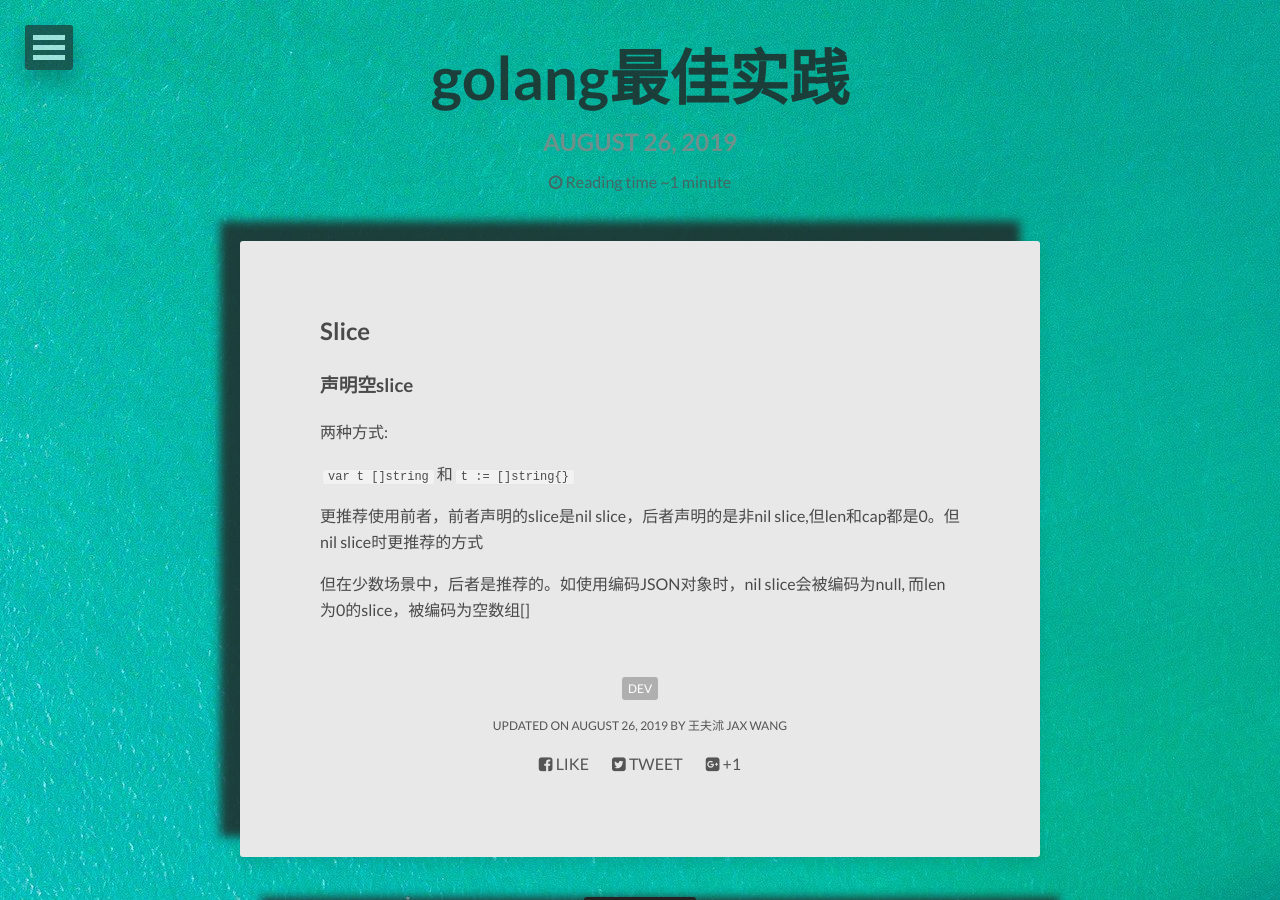
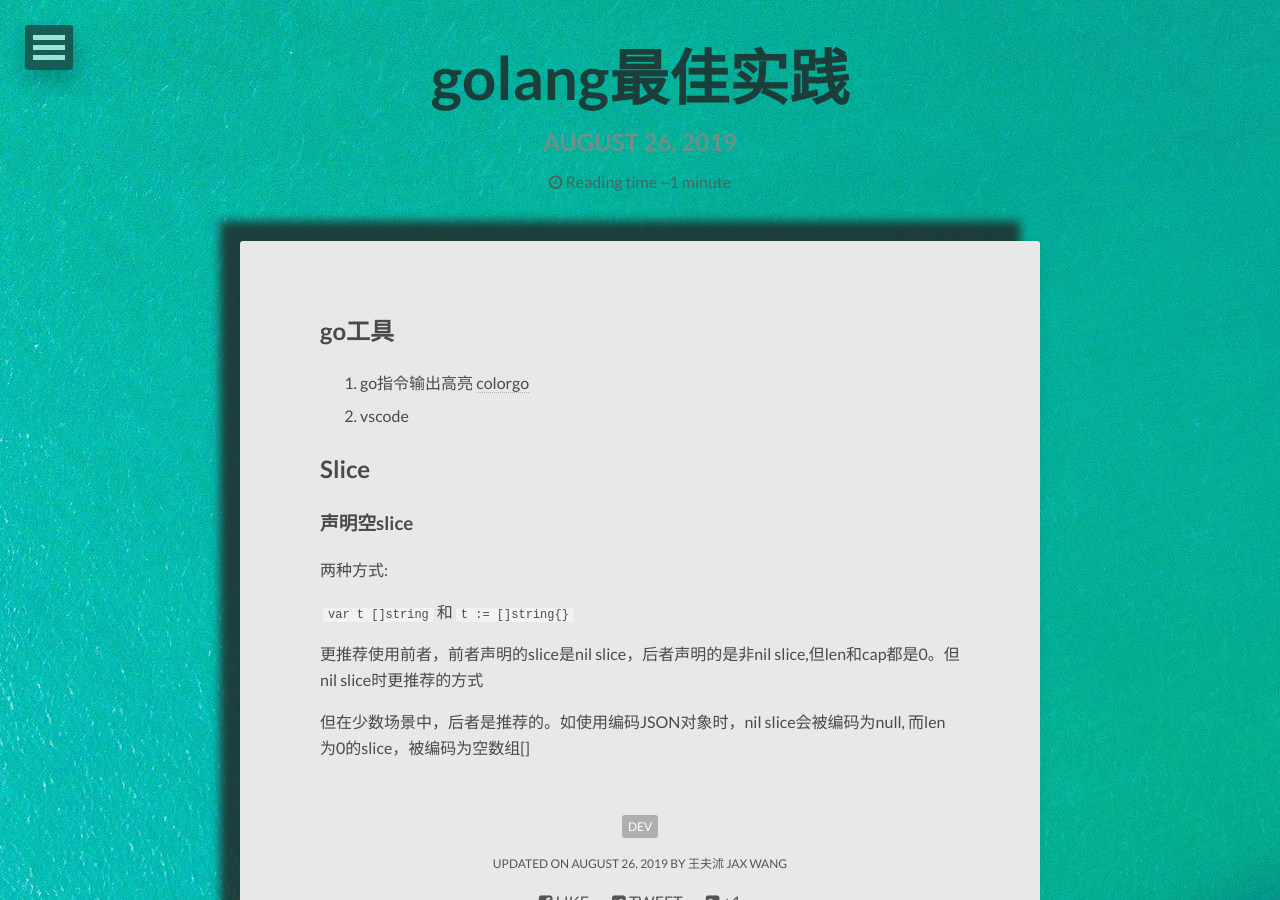
Before and after one commit to wfsly/blog, a Jekyll site: the page built from _posts/2019-08-26-golang最佳实践.md, in a window 1280 px wide and 900 px high. Built offline with Jekyll 4.4.1, drawn with Linux system fonts in a browser that asks for light colours; nearby versions of some CDN libraries.

Commit message:
add new article

```diff
--- a/_posts/2019-08-26-golang最佳实践.md
+++ b/_posts/2019-08-26-golang最佳实践.md
@@ -5,6 +5,10 @@ description:
 modified:   2019-08-26 10:57:22
 tags: [dev]
 ---
+
+## go工具
+1. go指令输出高亮 [colorgo](https://github.com/songgao/colorgo)
+2. vscode
 
 ## Slice
 
```
